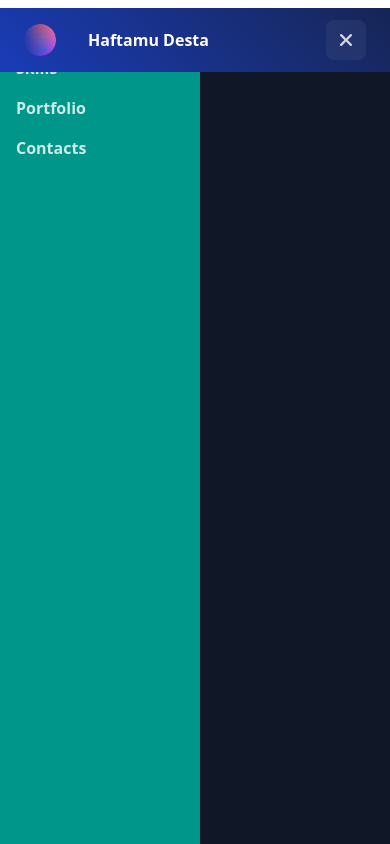
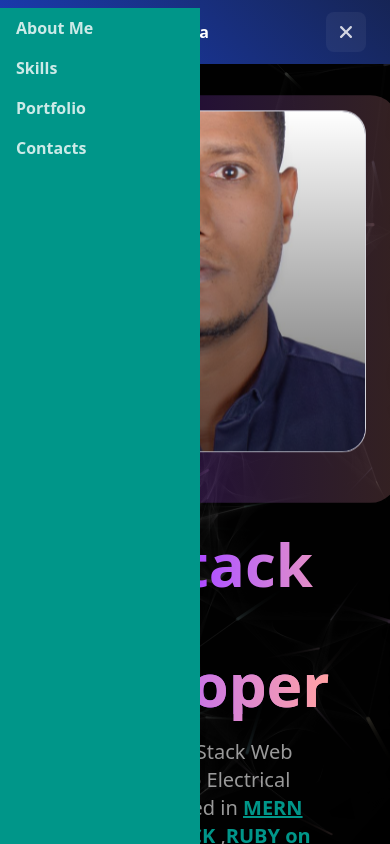
Before and after one commit to haftamudesta/portfolio_nextjs, a Next.js app: page / in a window 390 px wide. Both pictures are taken after a click on the button 346 px from the left and 32 px from the top of the page. Shown: the top 844 px of the page. Built offline with nearby package versions, Linux system fonts and the light colour scheme.

Commit message:
Modify navbar

```diff
--- a/src/components/About.tsx
+++ b/src/components/About.tsx
@@ -47,7 +47,7 @@ const About = () => {
                         </a>
                 </motion.div>
                 <motion.div
-                className={styles.about__stats}
+                className={`${styles.about__stats} sm:w-[200px]`}
                 >
                         <Stats />
                 </motion.div>
--- a/src/components/NavBar.tsx
+++ b/src/components/NavBar.tsx
@@ -30,7 +30,7 @@ export const NavBar = () => {
   return (
      <main>
     <motion.nav
-     className="fixed w-full z-50 bg-linear-45 from-blue-800 to-blue-950 transition-all duration-300 ease-out text-white"
+     className="fixed w-full z-5 bg-linear-45 from-blue-800 to-blue-950 transition-all duration-300 ease-out text-white"
      id='navbar'
     >
         <div className="flex max-w-7xl mx-auto px-6 py-3 items-center justify-between">
@@ -68,8 +68,8 @@ export const NavBar = () => {
         <motion.div
         initial={{opacity:0,x:-400}}
         animate={{opacity:1,x:0}}
-        transition={{duration:0.5}}
-        className='md:hidden z-100 mt-2 bg-teal-600 w-[200px] min-h-screen'
+        transition={{duration:0.8}}
+        className='fixed md:hidden z-10 mt-2 bg-teal-600 w-[200px] min-h-screen'
         >
                 {navLinks.map((item,i)=>(
                         <a key={i} href={item.href}
```
